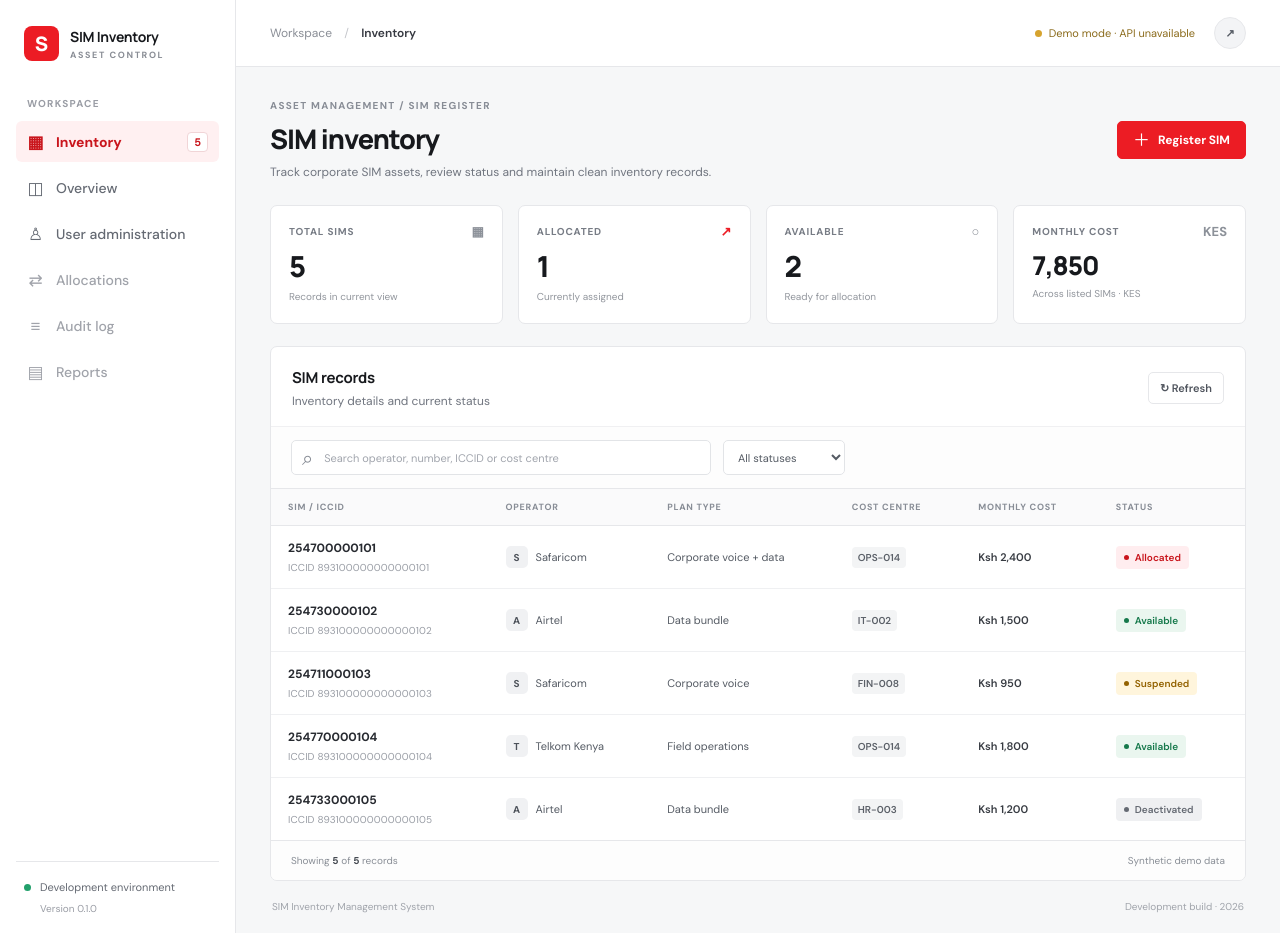
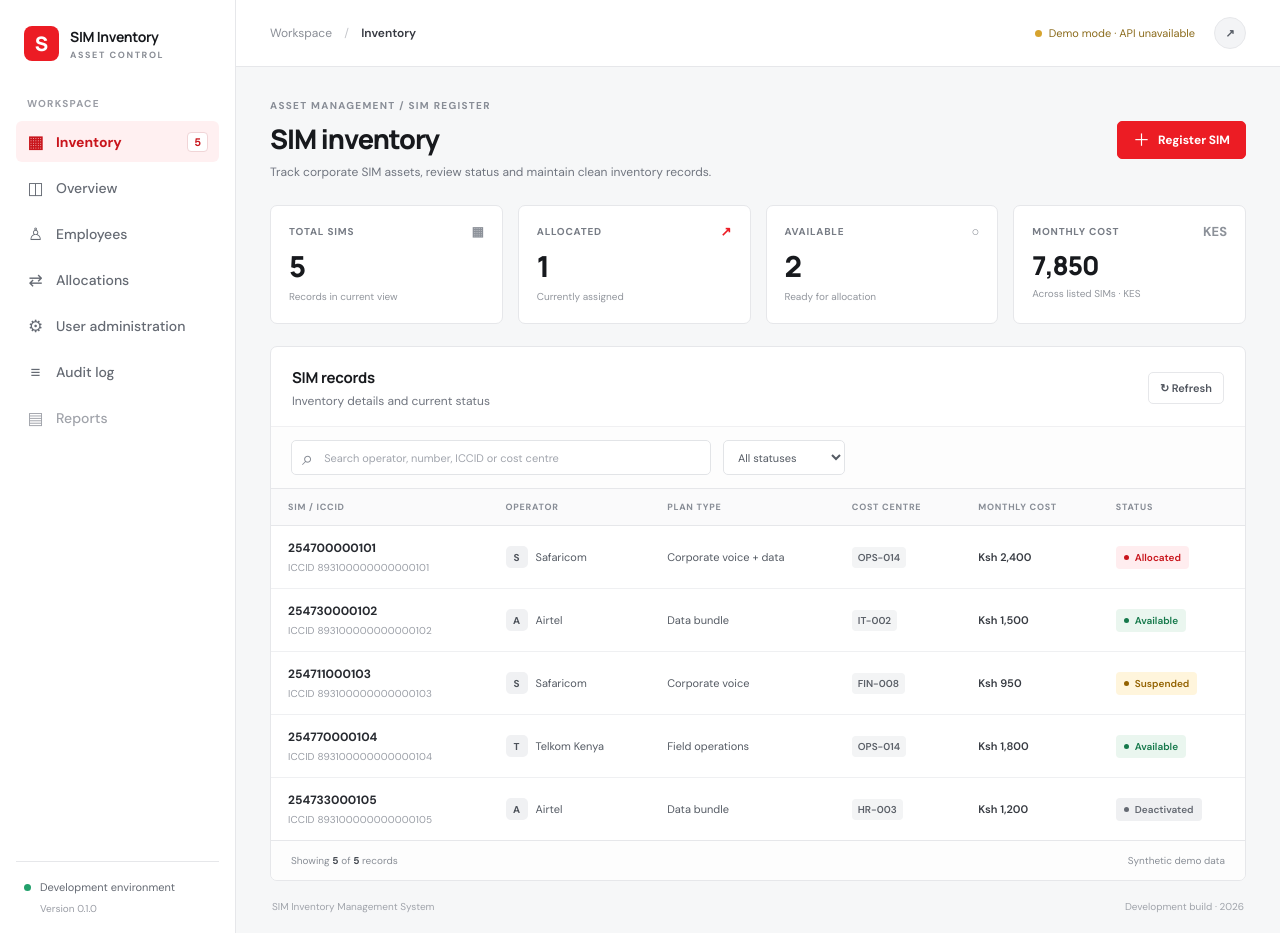
Before and after one commit to RURIGIMK/sim-inventory-management-system, a Next.js app in the folder src/frontend/: page / in a window 1280 px wide. Built offline with nearby package versions, Linux system fonts and the light colour scheme; no server answers; sample sign-in values are in the browser's storage.

Commit message:
feat(frontend): connect employee and allocation navigation

```diff
--- a/src/frontend/app/page.tsx
+++ b/src/frontend/app/page.tsx
@@ -155,9 +155,10 @@ export default function Home() {
         <nav aria-label="Main navigation">
           <a className="nav-item selected" href="#inventory"><span className="nav-symbol">▦</span> Inventory <span className="nav-count">{sims.length}</span></a>
           <a className="nav-item" href="#overview"><span className="nav-symbol">◫</span> Overview</a>
-          <a className="nav-item" href="/admin"><span className="nav-symbol">♙</span> User administration</a>
-          <a className="nav-item disabled" href="#allocation" onClick={e => { e.preventDefault(); setNotice("Allocation workflow is planned and not yet implemented."); }}><span className="nav-symbol">⇄</span> Allocations</a>
-          <a className="nav-item disabled" href="#audit" onClick={e => { e.preventDefault(); setNotice("Audit log is planned and not yet implemented."); }}><span className="nav-symbol">≡</span> Audit log</a>
+          <a className="nav-item" href="/employees"><span className="nav-symbol">♙</span> Employees</a>
+          <a className="nav-item" href="/allocations"><span className="nav-symbol">⇄</span> Allocations</a>
+          <a className="nav-item" href="/admin"><span className="nav-symbol">⚙</span> User administration</a>
+          <a className="nav-item" href="#" onClick={async e => { e.preventDefault(); try { const token = sessionStorage.getItem("simAccessToken") || ""; const r = await fetch(API + "/api/admin/audit", { headers: { Authorization: "Bearer " + token } }); if (!r.ok) throw new Error("Administrator access required to view audit records."); const data = await r.json(); setNotice("Audit endpoint returned " + data.length + " events. Open /api/admin/audit/verify to check hash-chain integrity."); } catch (error) { setNotice(error instanceof Error ? error.message : "Could not load audit records."); } }}><span className="nav-symbol">≡</span> Audit log</a>
           <a className="nav-item disabled" href="#reports" onClick={e => { e.preventDefault(); setNotice("Reporting is planned and not yet implemented."); }}><span className="nav-symbol">▤</span> Reports</a>
         </nav>
         <div className="sidebar-bottom"><span className="status-led" /> Development environment <small>Version 0.1.0</small></div>
```
